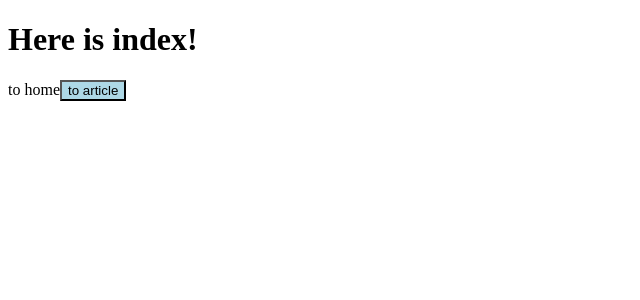
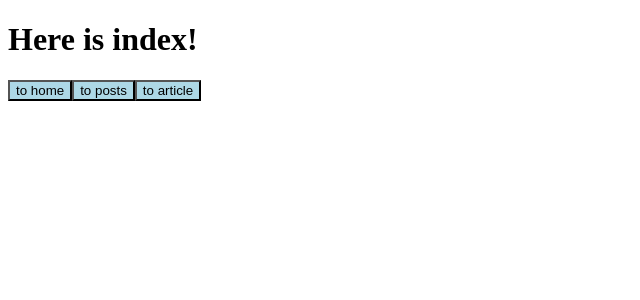
Before and after one commit to pbhirayama/sample_react1, a React (Vite) app: page / in a window 1280 px wide. Shown: the top 300 px of the page, without its empty margins (0-640 px from the left). Built offline with nearby package versions, Linux system fonts and the light colour scheme.

Commit message:
feature/6 /homeと/article/*にも遷移可能に、/postsも表示できるように修正

```diff
--- a/src/main.tsx
+++ b/src/main.tsx
@@ -2,11 +2,16 @@ import { StrictMode } from "react";
 import { createRoot } from "react-dom/client";
 import Router from "./router/Router";
 import { BrowserRouter } from "react-router-dom";
+import { QueryClient, QueryClientProvider } from "@tanstack/react-query";
+
+const queryClient = new QueryClient();
 
 createRoot(document.getElementById("root")!).render(
   <StrictMode>
-    <BrowserRouter>
-      <Router />
-    </BrowserRouter>
+    <QueryClientProvider client={queryClient}>
+      <BrowserRouter>
+        <Router />
+      </BrowserRouter>
+    </QueryClientProvider>
   </StrictMode>
 );
--- a/src/pages/SlashPage.tsx
+++ b/src/pages/SlashPage.tsx
@@ -6,11 +6,14 @@ import { Button1 } from "../parts/Button";
 const SlashPage = () => {
   const navi = useNavigate();
 
-  const onClick = () => {
+  const onClickH = () => {
     navi("/home");
   };
   const onClickA = () => {
     navi("/article");
+  };
+  const onClickP = () => {
+    navi("/posts");
   };
 
   return (
@@ -20,7 +23,9 @@ const SlashPage = () => {
       <Link onClick={onClick} to="/home">
         to home
       </Link> */}
-      <a onClick={onClick}>to home</a>
+      {/* <a onClick={onClickH}>to home</a> */}
+      <Button1 disabled={false} title="to home" onClick={() => onClickH()} />
+      <Button1 disabled={false} title="to posts" onClick={() => onClickP()} />
       <Button1 disabled={false} title="to article" onClick={() => onClickA()} />
     </>
   );
```
